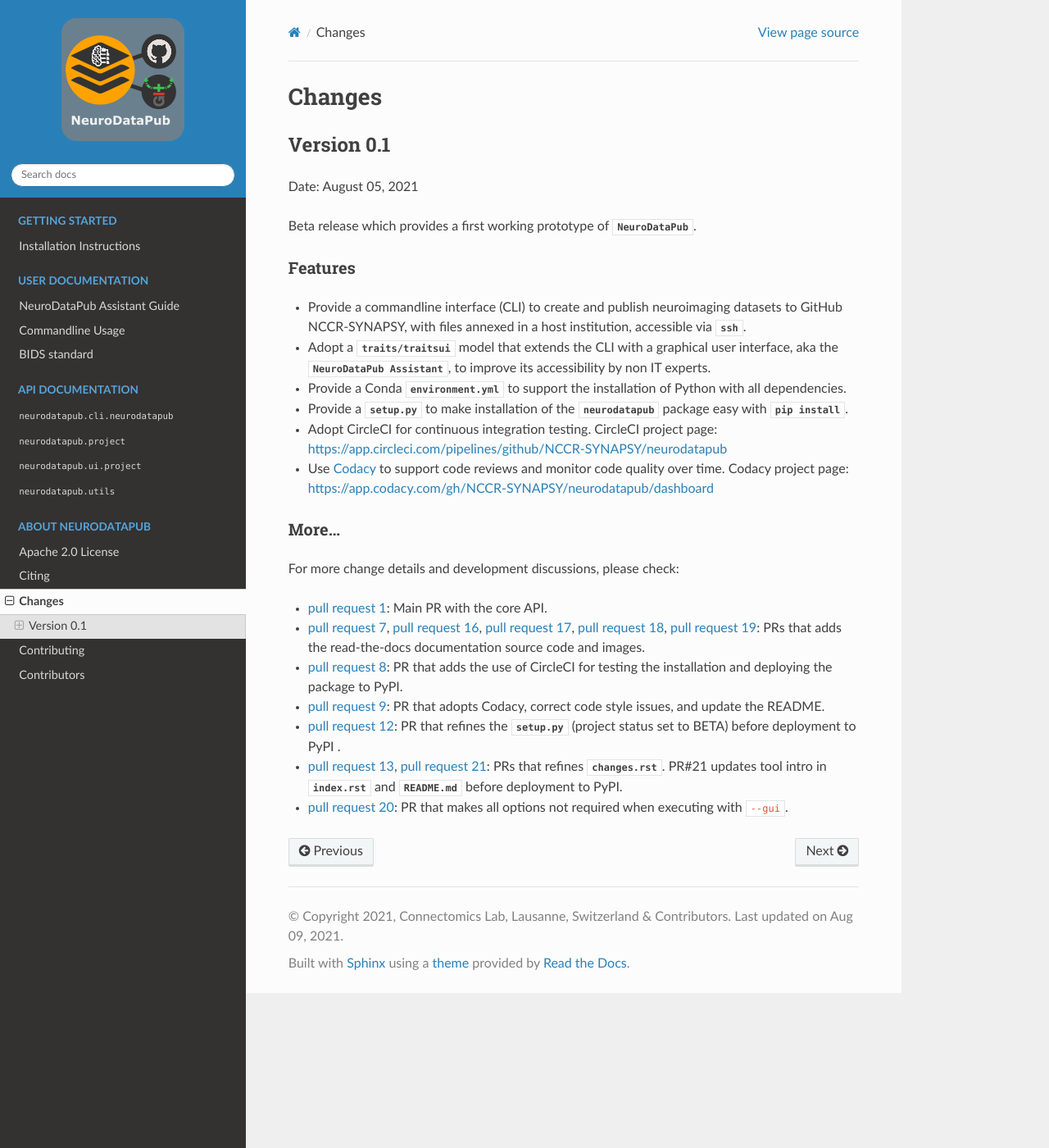
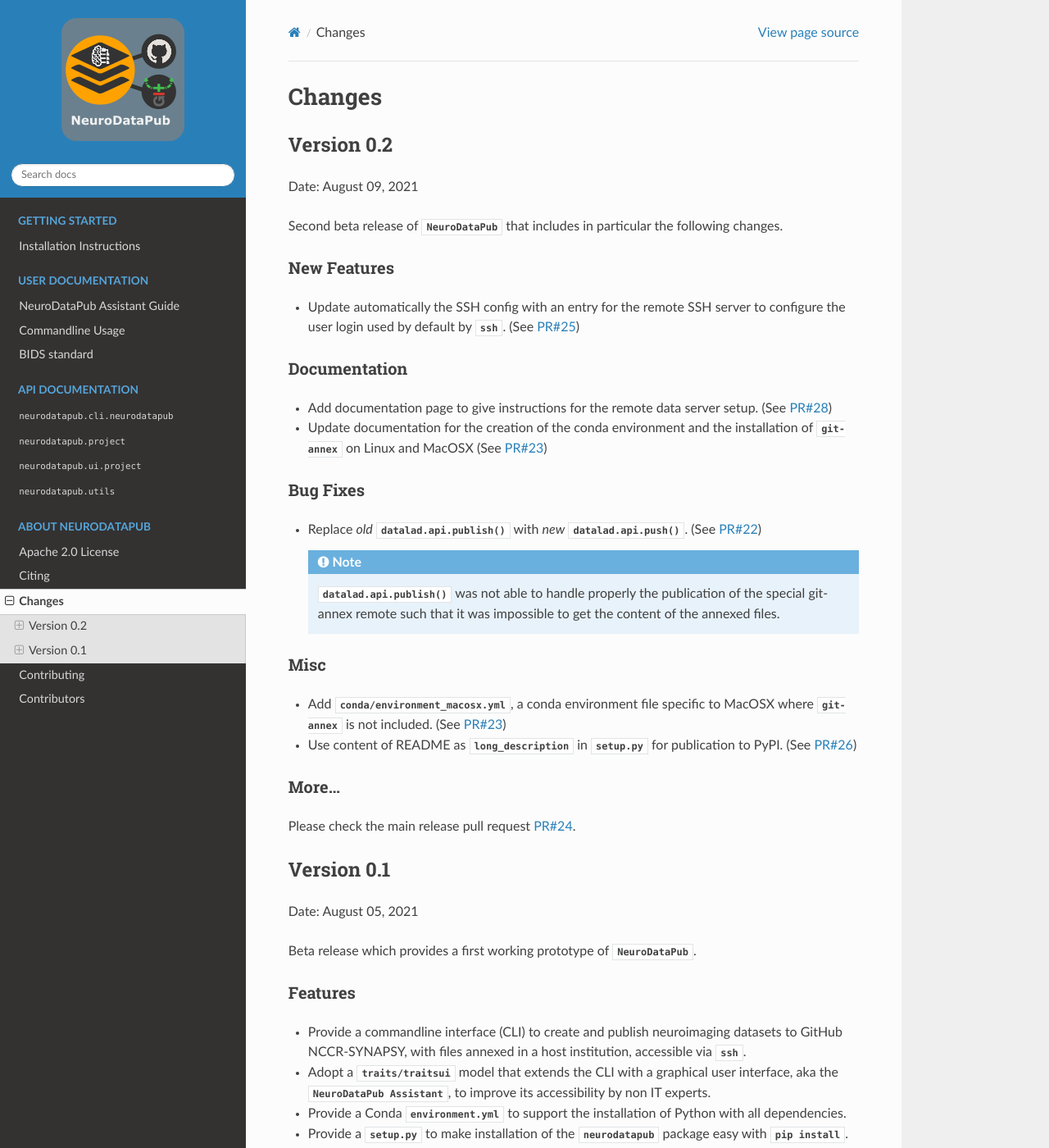
Before and after one commit to NCCR-SYNAPSY/neurodatapub, a Sphinx documentation site: the page built from docs/changes.rst, in a window 1280 px wide and 1400 px high. Shown: the whole window at 82% size. Built offline with Sphinx 7.4.7 and the Read the Docs theme 2.0.0, drawn with Linux system fonts in a browser that asks for light colours; the version number could not be read and is left out.

Commit message:
DOC: Add change details of version `v0.2` in `changes.rst`

```diff
--- a/docs/changes.rst
+++ b/docs/changes.rst
@@ -1,6 +1,47 @@
 **************
 Changes
 **************
+
+
+Version 0.2
+--------------
+
+Date: August 09, 2021
+
+Second beta release of `NeuroDataPub` that includes in particular the following changes.
+
+
+New Features
+=============
+
+* Update automatically the SSH config with an entry for the remote SSH server to configure the user login used by default by `ssh`. (See `PR#25 <https://github.com/NCCR-SYNAPSY/neurodatapub/pull/25>`_)
+
+Documentation
+=============
+
+* Add documentation page to give instructions for the remote data server setup. (See `PR#28 <https://github.com/NCCR-SYNAPSY/neurodatapub/pull/28>`_)
+
+* Update documentation for the creation of the conda environment and the installation of `git-annex` on Linux and MacOSX (See `PR#23 <https://github.com/NCCR-SYNAPSY/neurodatapub/pull/23>`_)
+
+Bug Fixes
+=========
+
+* Replace *old* `datalad.api.publish()` with *new* `datalad.api.push()`. (See `PR#22 <https://github.com/NCCR-SYNAPSY/neurodatapub/pull/22>`_)
+
+  .. note::
+    `datalad.api.publish()` was not able to handle properly the publication of the special git-annex remote such that it was impossible to get the content of the annexed files.
+
+Misc
+===========
+
+* Add `conda/environment_macosx.yml`, a conda environment file specific to MacOSX where `git-annex` is not included. (See `PR#23 <https://github.com/NCCR-SYNAPSY/neurodatapub/pull/23>`_)
+
+* Use content of README as `long_description` in `setup.py` for publication to PyPI. (See `PR#26 <https://github.com/NCCR-SYNAPSY/neurodatapub/pull/26>`_)
+
+More...
+========
+
+Please check the main release pull request `PR#24 <https://github.com/NCCR-SYNAPSY/neurodatapub/pull/24>`_.
 
 
 Version 0.1
```
